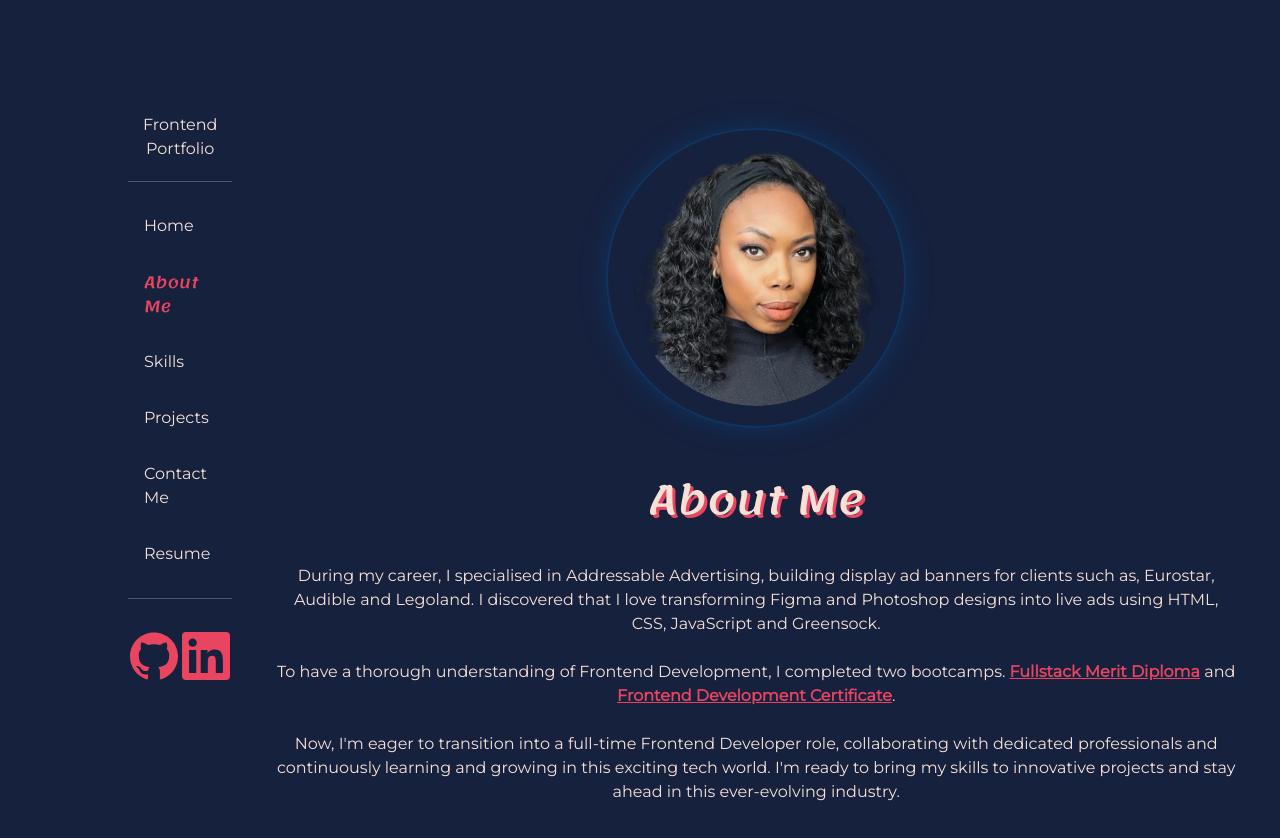
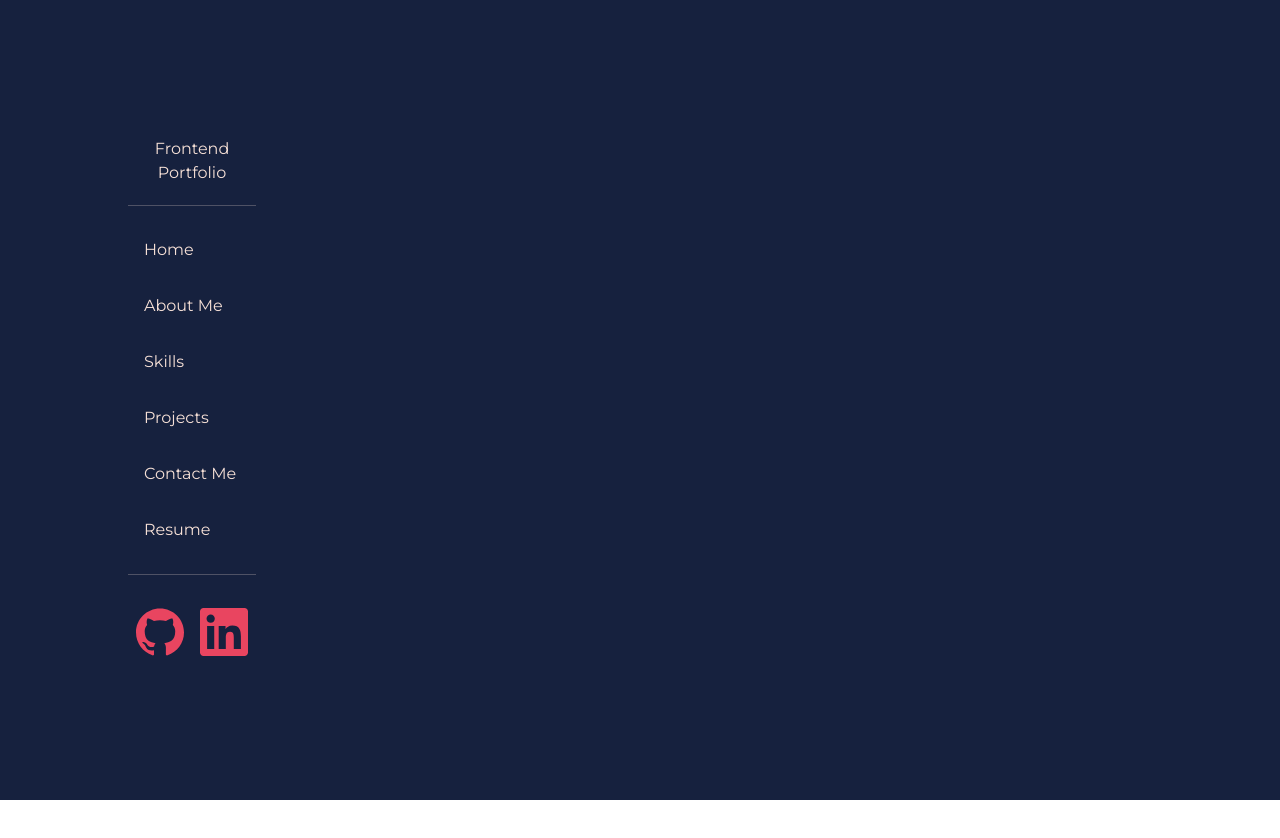
Before and after one commit to LeanneCodes/react-portfolio, a React (Vite) app: page /about in a window 1280 px wide. Shown: the top 838 px of the page. After the commit the page ends 800 px from the top, so only its background shows below. Built offline with nearby package versions, Linux system fonts and the light colour scheme.

Commit message:
add end to navlink home

```diff
--- a/src/App.jsx
+++ b/src/App.jsx
@@ -17,7 +17,7 @@
       <Navbar />
       <Routes>
         <Route path="/react-portfolio/" element={<Home />} />
-        <Route path="/about" element={<About />} />
+        <Route path="/react-portfolio/about" element={<About />} />
         <Route path="/react-portfolio/skills" element={<Skills />} />
         <Route path="/react-portfolio/projects" element={<Projects />} />
         <Route path="/react-portfolio/contact/*" element={<Contact />} />
--- a/src/components/Navbar.jsx
+++ b/src/components/Navbar.jsx
@@ -44,6 +44,7 @@
               <li className="nav-item">
                 <NavLink
                   to="/react-portfolio/"
+                  end
                   className={({ isActive }) =>
                     isActive ? 'nav-link active' : 'nav-link'
                   }
@@ -122,6 +123,7 @@
         <li className="nav-item">
           <NavLink
             to="/react-portfolio/"
+            end
             className={({ isActive }) =>
               isActive ? 'nav-link active' : 'nav-link'
             }
@@ -131,7 +133,7 @@
         </li>
         <li className="nav-item">
           <NavLink
-            to="/about"
+            to="/react-portfolio/about"
             className={({ isActive }) =>
               isActive ? 'nav-link active' : 'nav-link'
             }
```
